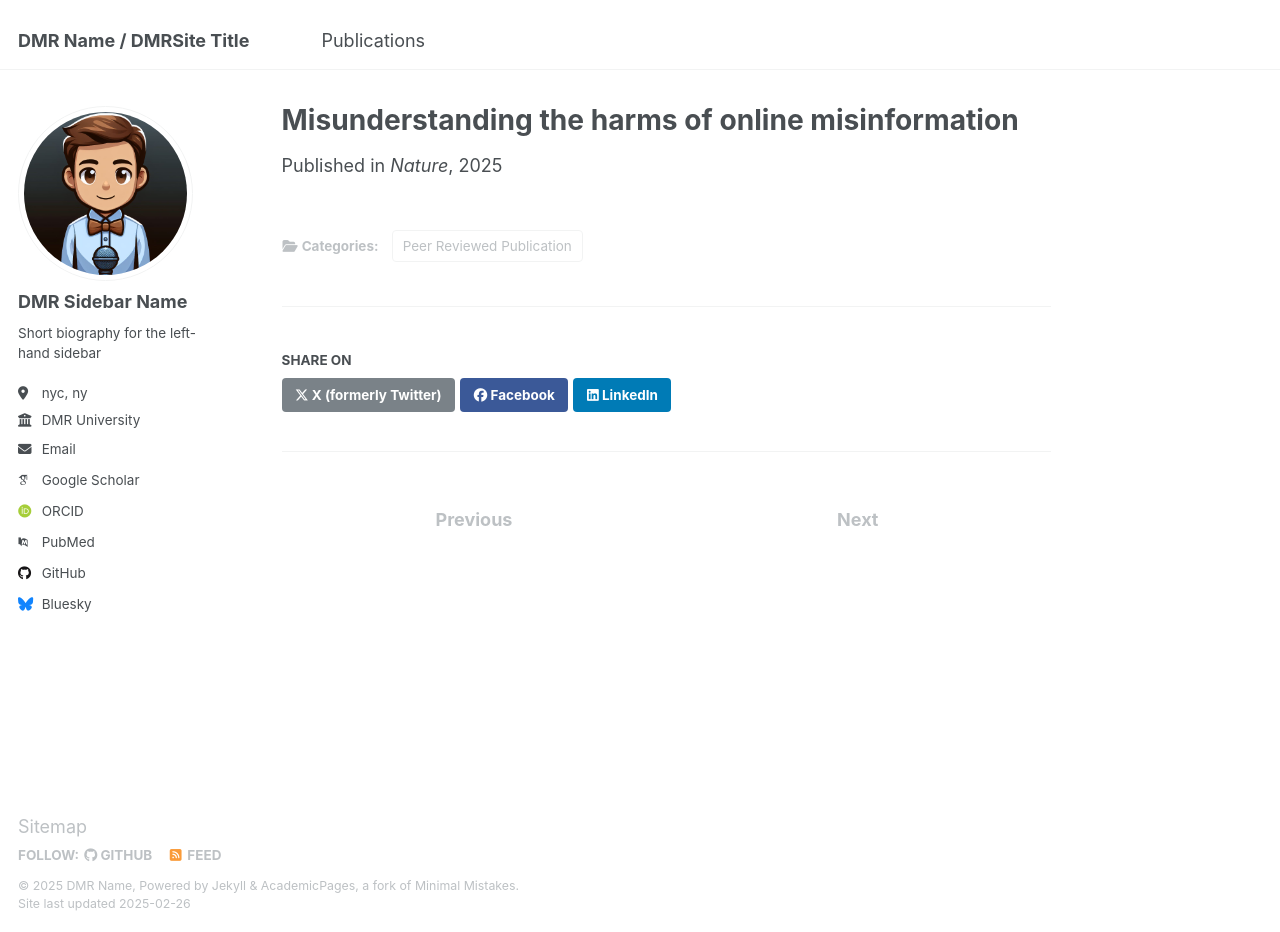
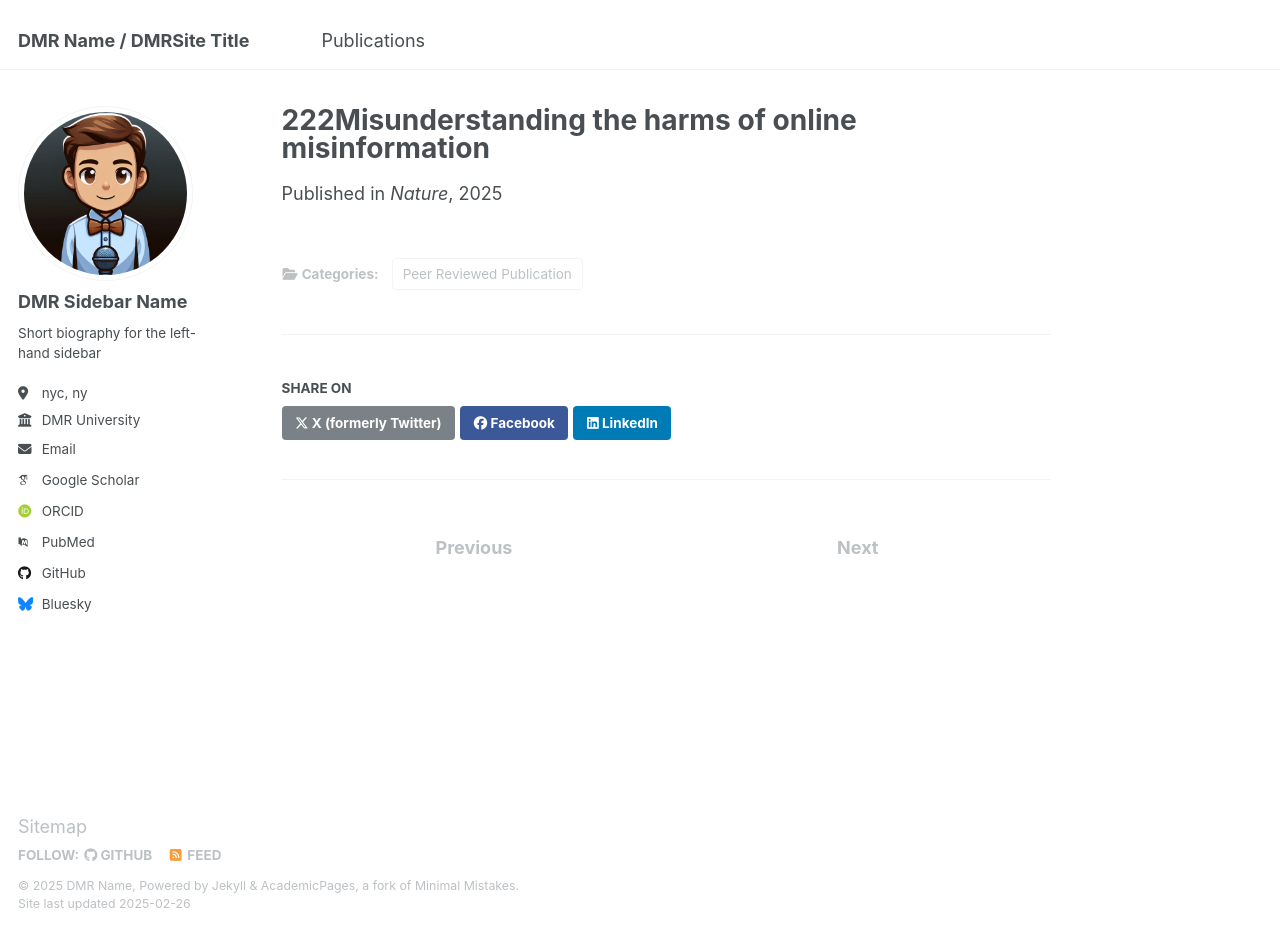
Before and after one commit to chotomirza/davidtest.github.io, a Jekyll site: the page built from _publications/2024-222misunderstanding-the-harms-of-online-misinformation.md, in a window 1280 px wide and 932 px high. Built offline with Jekyll 4.4.1, drawn with Linux system fonts in a browser that asks for light colours; some web fonts are replaced.

Commit message:
updated csv and see results

```diff
--- a/_publications/2024-misunderstanding-the-harms-of-online-misinformation.md
+++ b/_publications/2024-222misunderstanding-the-harms-of-online-misinformation.md
@@ -1,7 +1,7 @@
 ---
-title: "Misunderstanding the harms of online misinformation"
+title: "222Misunderstanding the harms of online misinformation"
 collection: publications
-permalink: /publication/misunderstanding-the-harms-of-online-misinformation
+permalink: /publication/222misunderstanding-the-harms-of-online-misinformation
 year: "2024"
 group: "Communication"
 venue: "Nature"
```
Also changed, not shown: _publications/2016-mobile-as-survey-mode222.md (renamed from _publications/2016-mobile-as-survey-mode.md, +2 -2 lines), _publications/2019-unique-news-over-time222.md (renamed from _publications/2019-unique-news-over-time.md, +2 -2 lines), _publications/2021-examining-potential-bias-in-large-scale-censored-data222.md (renamed from _publications/2021-examining-potential-bias-in-large-scale-censored-data.md, +2 -2 lines), _publications/2024-prevalence-and-prevention-of-large-language-model-use-in-crowd-work.md (+1 -1 lines).
